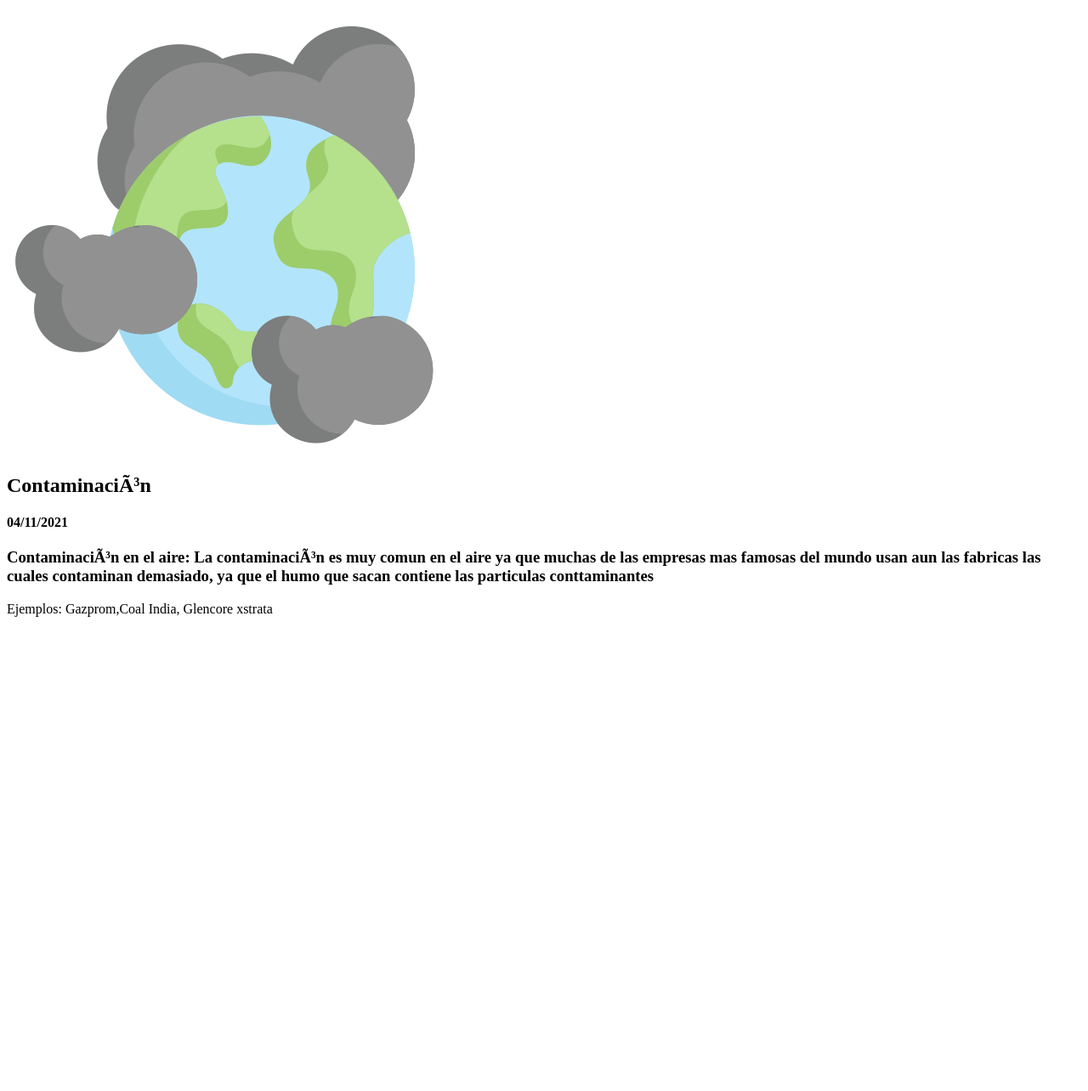
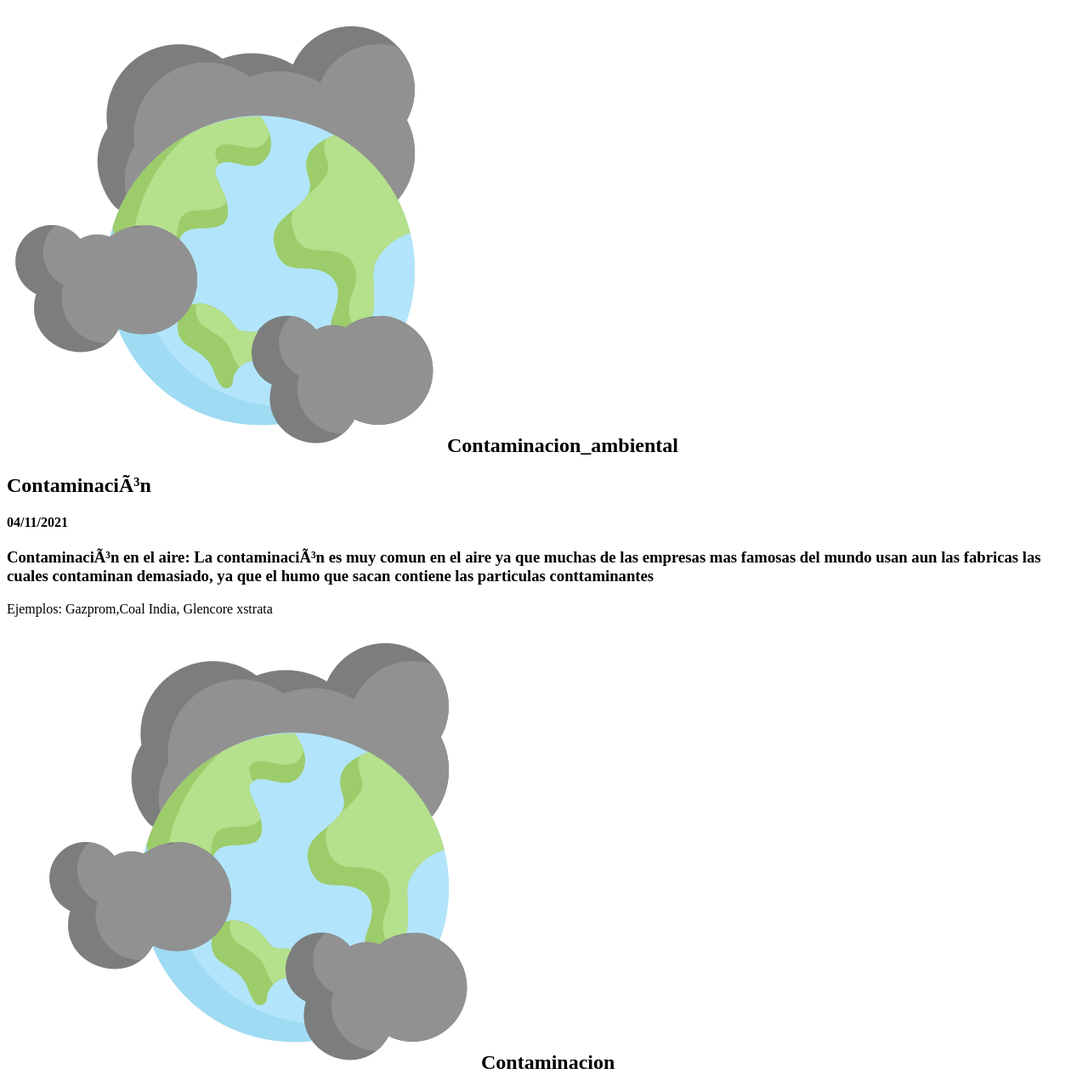
Before and after one commit to AlonsoSantarriaga/9-3-santarriaga-moreno-blog_del_mundo, a plain HTML site: page root/tema1.html in a window 1280 px wide. Shown: the whole page at 85% size. Before the commit the page ends 800 px from the top, so only its background shows below. Drawn offline with Linux system fonts and the light colour scheme.

Commit message:
cambiios4 01/12/21

```diff
--- a/root/tema1.html
+++ b/root/tema1.html
@@ -11,7 +11,7 @@
             <header>
                 <grupo>
                 <!--Contaminacion Ambiental-->
-                <h2> <img src="assets/images/contaminacion (1).png" alt> </h2>
+                <h2> <img src="assets/images/contaminacion (1).png" alt="contaminacion" heihtt="35px" width="auto"> Contaminacion_ambiental </h2>
                 <h2>Contaminación</h2>
                 <!--cuatro de noviembre del 2021-->
                 <h4>04/11/2021</h4>
@@ -22,6 +22,11 @@
                 <h3>Contaminación en el aire:
                     La contaminación es muy comun en el aire ya que muchas de las empresas mas famosas del mundo usan aun las fabricas las cuales contaminan demasiado, ya que el humo que sacan contiene las particulas conttaminantes</h3>
                 <p>Ejemplos: Gazprom,Coal India, Glencore xstrata </p>
+
+                <!--inicia ilutracion del aticulo-->
+                <figure>
+                    <h2> <img src="assets/images/contaminacion (1).png" alt="contaminacion" heihtt="35px" width="auto"> Contaminacion </h2>
+                </figure>
             </div>
             <!--Gracias por leer-->
             <footer>
```
